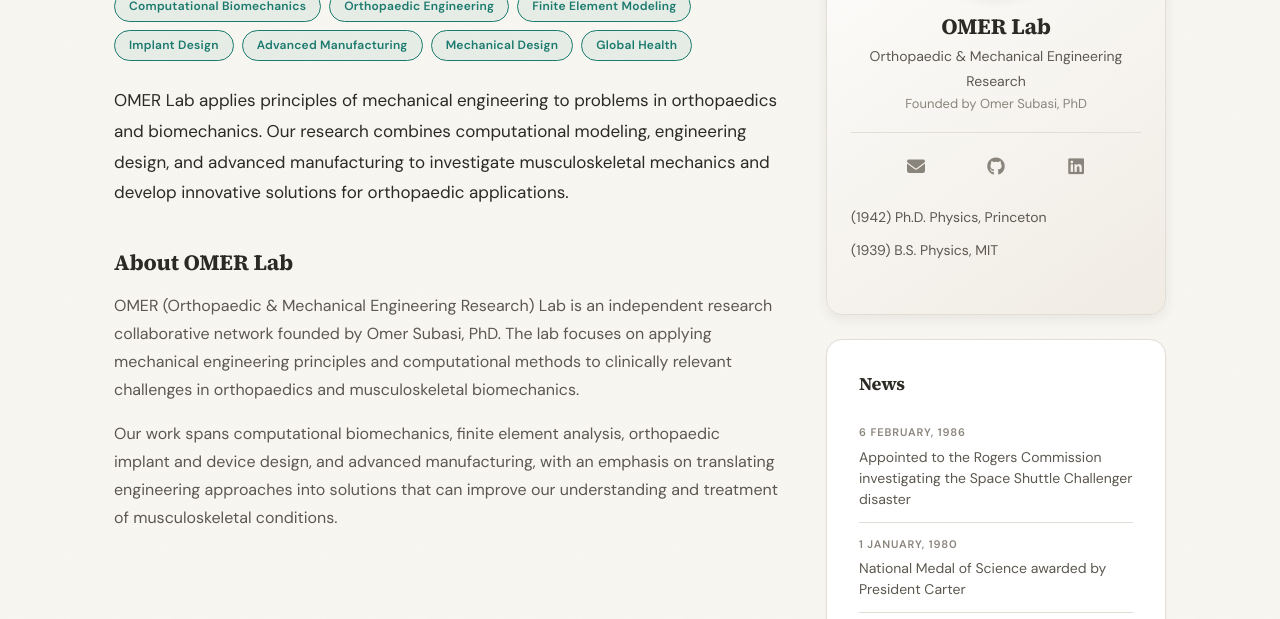
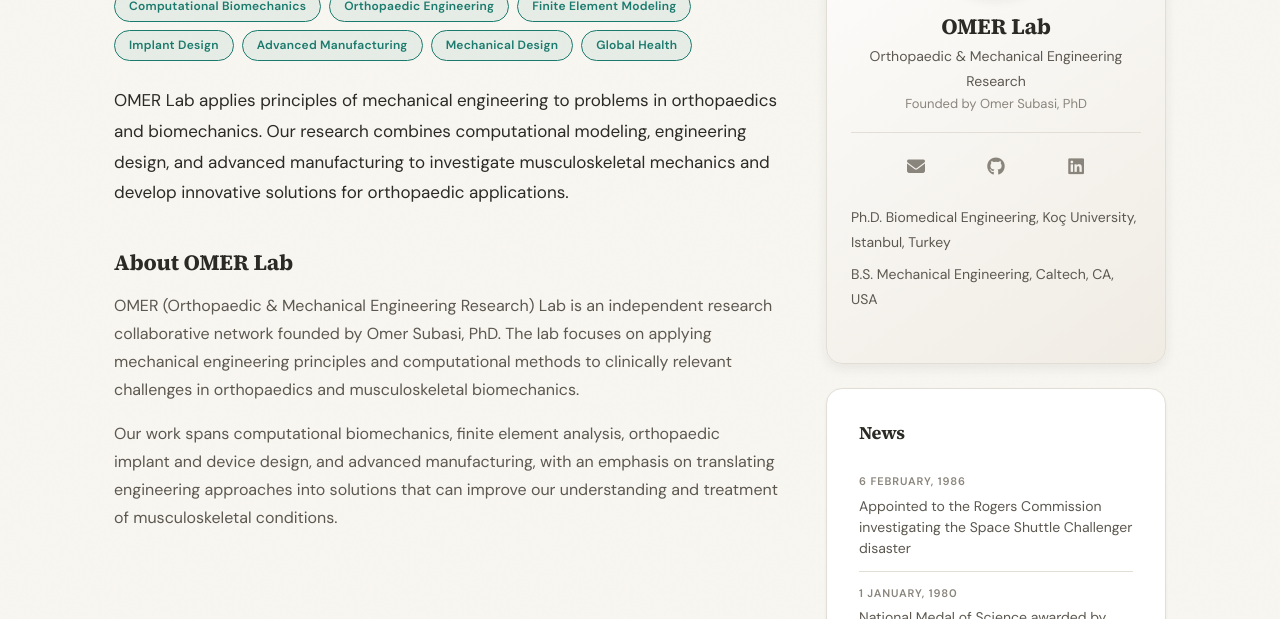
Before and after one commit to osubasi25/osubasi25.github.io, a Jekyll site: the page built from _pages/home.md, in a window 1280 px wide and 900 px high, cut to the strip 281-900 px from the top of the window. Built offline with Jekyll 4.4.1, drawn with Linux system fonts in a browser that asks for light colours; a style sheet for code colours, icons or effects is not loaded.

Commit message:
Update pi.yml

```diff
--- a/_data/pi.yml
+++ b/_data/pi.yml
@@ -4,8 +4,9 @@
 
 # EXAMPLE -- replace or delete
 - education:
-    - "(1942) Ph.D. Physics, Princeton University"
-    - "(1939) B.S. Physics, Massachusetts Institute of Technology"
+  - "Ph.D. Biomedical Engineering, Koç University"
+  - "B.S. Mechanical Engineering, California Institute of Technology"
+
   educationshort:
-    - "(1942) Ph.D. Physics, Princeton"
-    - "(1939) B.S. Physics, MIT"
+  - "Ph.D. Biomedical Engineering, Koç University, Istanbul, Turkey"
+  - "B.S. Mechanical Engineering, Caltech, CA, USA"
```
